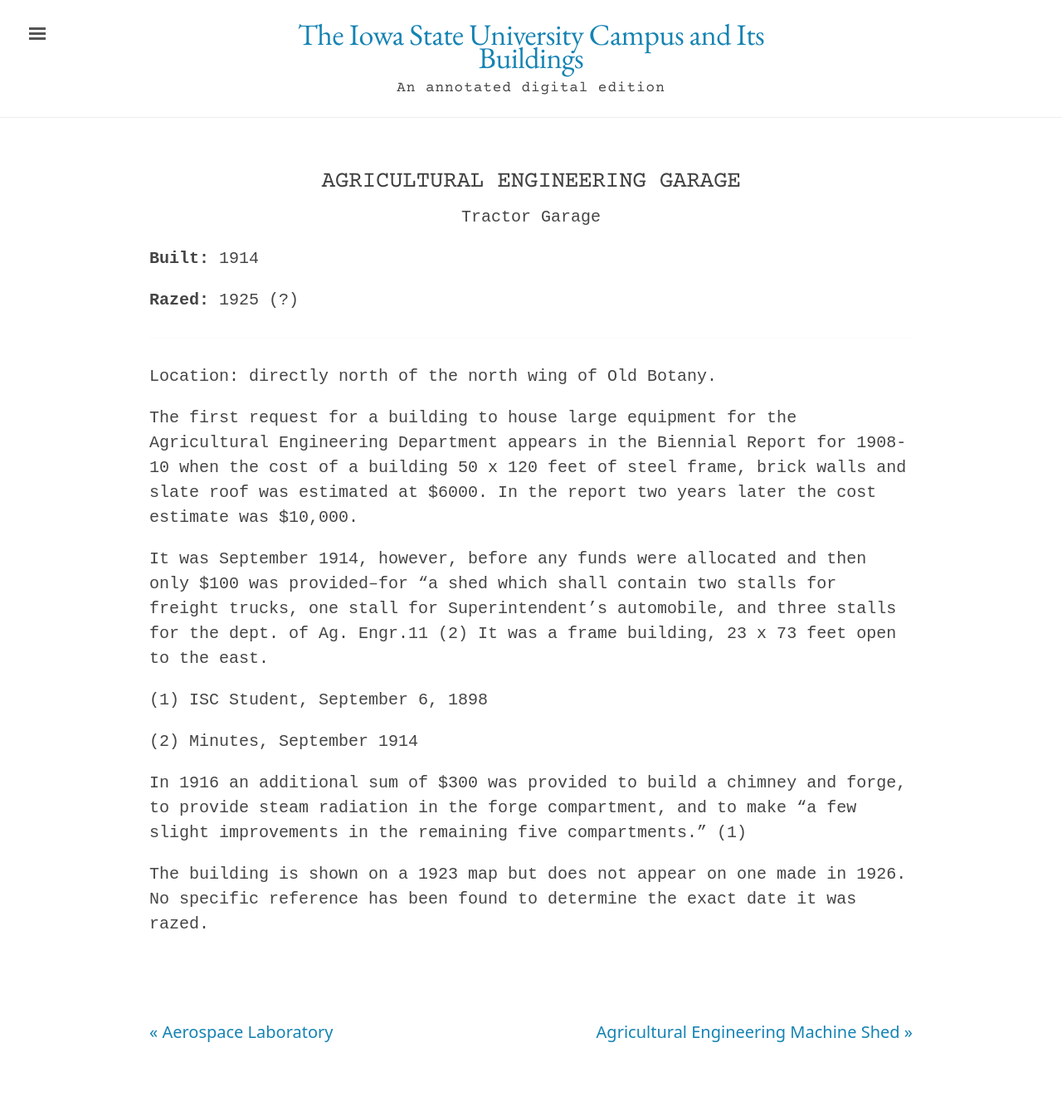
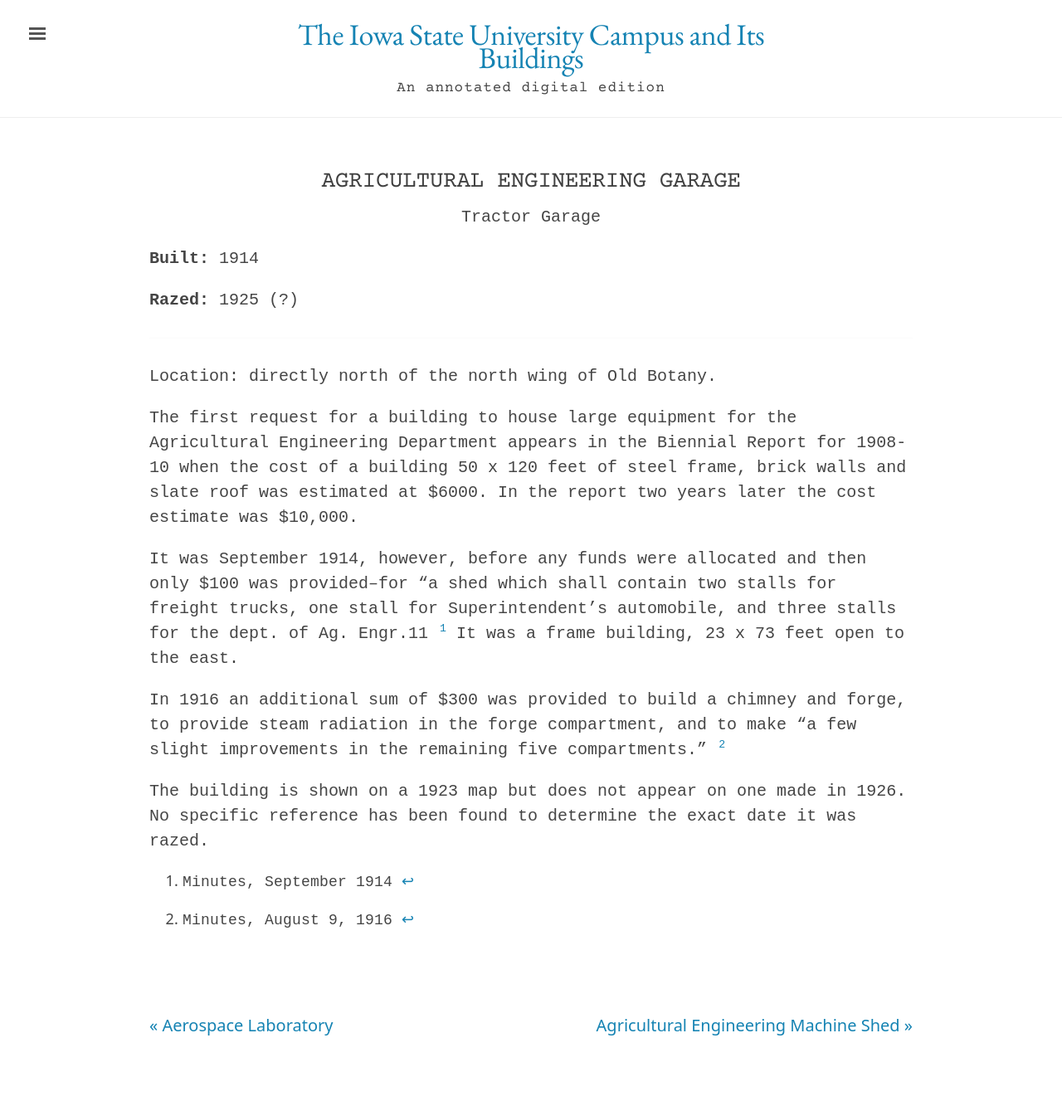
Before and after one commit to emanderson811/day-edition, a Jekyll site: the page built from _texts/buildings/002day-agricultural-eng-garage.md, in a window 1280 px wide. Shown: the whole page at 83% size. Built offline with Jekyll 4.4.1, drawn with Linux system fonts in a browser that asks for light colours.

Commit message:
Update 002day-agricultural-eng-garage.md

```diff
--- a/_texts/buildings/002day-agricultural-eng-garage.md
+++ b/_texts/buildings/002day-agricultural-eng-garage.md
@@ -19,12 +19,12 @@
 
 The first request for a building to house large equipment for the Agricultural Engineering Department appears in the Biennial Report for 1908-10 when the cost of a building 50 x 120 feet of steel frame, brick walls and slate roof was estimated at $6000. In the report two years later the cost estimate was $10,000.
 
-It was September 1914, however, before any funds were allocated and then only $100 was provided--for "a shed which shall contain two stalls for freight trucks, one stall for Superintendent's automobile, and three stalls for the dept. of Ag. Engr.11 (2) It was a frame building, 23 x 73 feet open to the east.
+It was September 1914, however, before any funds were allocated and then only $100 was provided--for "a shed which shall contain two stalls for freight trucks, one stall for Superintendent's automobile, and three stalls for the dept. of Ag. Engr.11 [^fn2] It was a frame building, 23 x 73 feet open to the east.
 
-(1) ISC Student, September 6, 1898
+[^fn1]: Minutes, August 9, 1916
 
-(2) Minutes, September 1914
+[^fn2]: Minutes, September 1914
 
-In 1916 an additional sum of $300 was provided to build a chimney and forge, to provide steam radiation in the forge compartment, and to make "a few slight improvements in the remaining five compartments." (1)
+In 1916 an additional sum of $300 was provided to build a chimney and forge, to provide steam radiation in the forge compartment, and to make "a few slight improvements in the remaining five compartments." [^fn1]
 
 The building is shown on a 1923 map but does not appear on one made in 1926. No specific reference has been found to determine the exact date it was razed.
```
